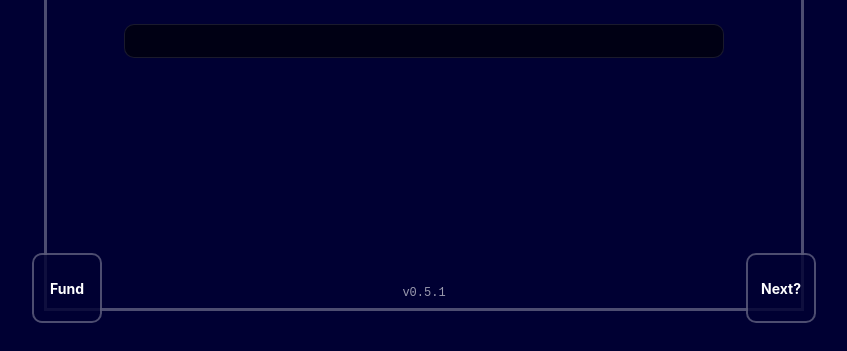
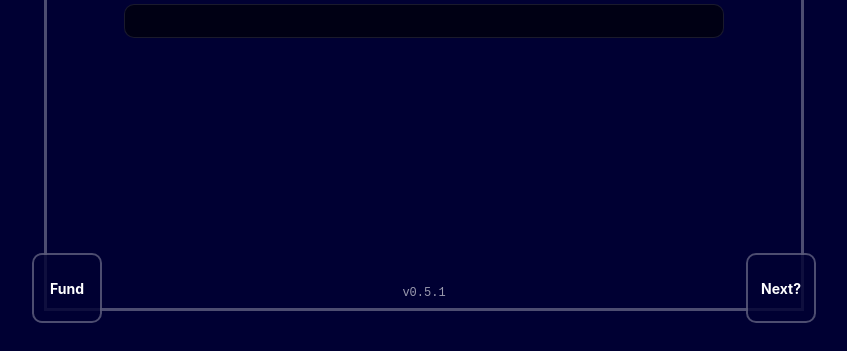
Before and after one commit to smurp/timesync.app, a plain HTML site: page index.html in a window 1280 px wide. Shown: the part 449-800 px from the top of the page, without its empty margins (216-1063 px from the left). Drawn offline with Linux system fonts and the light colour scheme.

Commit message:
shift log-area up

```diff
--- a/index.html
+++ b/index.html
@@ -144,7 +144,8 @@
             overflow-y: auto;
             font-family: 'Courier New', monospace;
             font-size: 0.85rem;
-            margin-top: 20px;
+            margin-top: 10px;
+            margin-bottom: 30px;
         }
 
         .log-entry {
```
